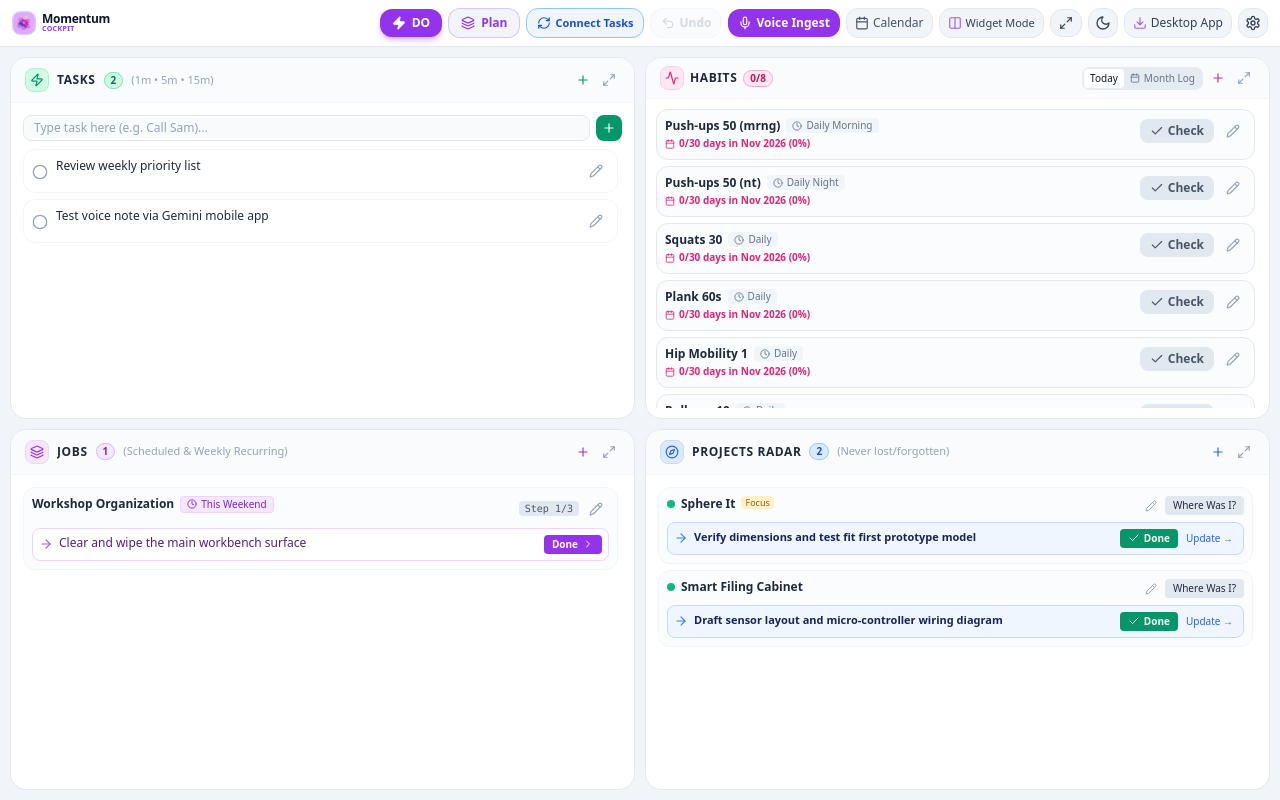
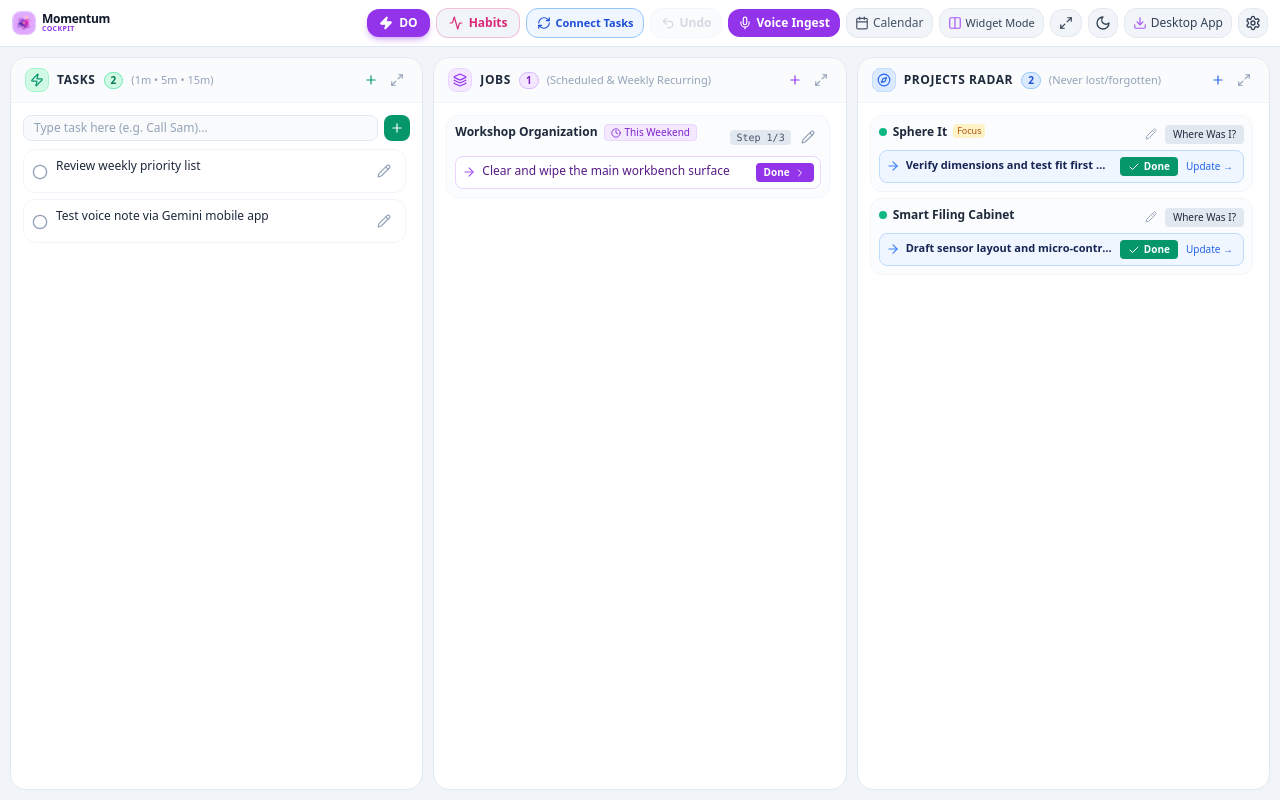
Before and after one commit to ezshap-rgb/Momentum, a React (Vite) app: page / in a window 1280 px wide. Both pictures are taken after a click on the button "Task View". Built offline with nearby package versions, Linux system fonts and the light colour scheme.

Commit message:
feat: 3-column dashboard, habits manager modal on top, plan button left of bench, and persistent non-accumulating habits

```diff
--- a/src/App.tsx
+++ b/src/App.tsx
@@ -2,9 +2,9 @@ import React, { useState } from 'react';
 import { MomentumProvider, useMomentum } from './context/MomentumContext';
 import { Header } from './components/Header';
 import { QuickJobsPanel } from './components/panels/QuickJobsPanel';
-import { HabitsPanel } from './components/panels/HabitsPanel';
 import { BiggerJobsPanel } from './components/panels/BiggerJobsPanel';
 import { ProjectsPanel } from './components/panels/ProjectsPanel';
+import { HabitsModal } from './components/HabitsModal';
 import { CalendarPanel } from './components/CalendarPanel';
 import { SettingsModal } from './components/SettingsModal';
 import { VoiceIngestionModal } from './components/VoiceIngestionModal';
@@ -16,8 +16,9 @@ import { Zap, Activity, Layers, Compass, Mic, Undo2, X } from 'lucide-react';
 function CockpitDashboard({ onOpenDoMode, onOpenPlanMode }: { onOpenDoMode?: () => void; onOpenPlanMode?: () => void }) {
   const [isSettingsOpen, setIsSettingsOpen] = useState(false);
   const [isVoiceOpen, setIsVoiceOpen] = useState(false);
+  const [isHabitsOpen, setIsHabitsOpen] = useState(false);
   const [updateAvailable, setUpdateAvailable] = useState(false);
-  const [mobileTab, setMobileTab] = useState<'quick' | 'habits' | 'bigger' | 'projects'>('quick');
+  const [mobileTab, setMobileTab] = useState<'quick' | 'bigger' | 'projects'>('quick');
   const { panelStates, boardData, layoutMode, undo, lastUndoMessage, dismissUndoMessage } = useMomentum();
 
   const showCalendar = panelStates.calendar !== 'hidden';
@@ -86,6 +87,7 @@ function CockpitDashboard({ onOpenDoMode, onOpenPlanMode }: { onOpenDoMode?: ()
         onOpenVoiceIngest={() => setIsVoiceOpen(true)}
         onOpenDoMode={onOpenDoMode}
         onOpenPlanMode={onOpenPlanMode}
+        onOpenHabits={() => setIsHabitsOpen(true)}
       />
 
       {/* Main Cockpit: Zero window scrolling, strictly locked to viewport */}
@@ -97,25 +99,20 @@ function CockpitDashboard({ onOpenDoMode, onOpenPlanMode }: { onOpenDoMode?: ()
           </div>
         )}
 
-        {/* COCKPIT 2x2 EQUAL GRID */}
+        {/* COCKPIT 3-COLUMN EQUAL GRID (Tasks, Jobs, Projects) */}
         {layoutMode === 'cockpit' ? (
-          <div className="hidden md:grid md:grid-cols-2 md:grid-rows-2 gap-2.5 flex-1 min-h-0 overflow-hidden">
-            {/* Top Left: Quick Jobs */}
+          <div className="hidden md:grid md:grid-cols-3 gap-2.5 flex-1 min-h-0 overflow-hidden">
+            {/* Left: Tasks (Quick Jobs) */}
             <div className="h-full min-h-0 overflow-hidden">
               <QuickJobsPanel />
             </div>
 
-            {/* Top Right: Habits & Daily Rhythms */}
-            <div className="h-full min-h-0 overflow-hidden">
-              <HabitsPanel />
-            </div>
-
-            {/* Bottom Left: Bigger Jobs & Responsibilities */}
+            {/* Middle: Jobs & Responsibilities */}
             <div className="h-full min-h-0 overflow-hidden">
               <BiggerJobsPanel />
             </div>
 
-            {/* Bottom Right: Ongoing Creative Projects */}
+            {/* Right: Ongoing Creative Projects */}
             <div className="h-full min-h-0 overflow-hidden">
               <ProjectsPanel />
             </div>
@@ -125,9 +122,6 @@ function CockpitDashboard({ onOpenDoMode, onOpenPlanMode }: { onOpenDoMode?: ()
           <div className="hidden md:flex flex-col gap-2.5 flex-1 min-h-0 overflow-y-auto pr-1">
             <div className="min-h-[170px] shrink-0">
               <QuickJobsPanel />
-            </div>
-            <div className="min-h-[170px] shrink-0">
-              <HabitsPanel />
             </div>
             <div className="min-h-[170px] shrink-0">
               <BiggerJobsPanel />
@@ -141,7 +135,6 @@ function CockpitDashboard({ onOpenDoMode, onOpenPlanMode }: { onOpenDoMode?: ()
         {/* MOBILE VIEW (Tabbed Switcher with thumb bar) */}
         <div className="md:hidden flex-1 min-h-0 overflow-y-auto pb-16">
           {mobileTab === 'quick' && <QuickJobsPanel />}
-          {mobileTab === 'habits' && <HabitsPanel />}
           {mobileTab === 'bigger' && <BiggerJobsPanel />}
           {mobileTab === 'projects' && <ProjectsPanel />}
         </div>
@@ -166,23 +159,6 @@ function CockpitDashboard({ onOpenDoMode, onOpenPlanMode }: { onOpenDoMode?: ()
             )}
           </div>
           <span className="text-[10px]">Tasks</span>
-        </button>
-
-        <button
-          onClick={() => setMobileTab('habits')}
-          className={`flex flex-col items-center gap-1 transition ${
-            mobileTab === 'habits'
-              ? 'text-pink-600 dark:text-pink-400 font-bold'
-              : 'text-slate-400'
-          }`}
-        >
-          <div className="relative">
-            <Activity className="w-4 h-4" />
-            <span className="absolute -top-1 -right-2 px-1 text-[8px] font-bold rounded-full bg-pink-600 text-white">
-              {completedHabitsToday}
-            </span>
-          </div>
-          <span className="text-[10px]">Habits</span>
         </button>
 
         {/* Center Voice Mic */}
@@ -265,6 +241,13 @@ function CockpitDashboard({ onOpenDoMode, onOpenPlanMode }: { onOpenDoMode?: ()
       {isSettingsOpen && (
         <SettingsModal onClose={() => setIsSettingsOpen(false)} />
       )}
+
+      {isHabitsOpen && (
+        <HabitsModal
+          isOpen={isHabitsOpen}
+          onClose={() => setIsHabitsOpen(false)}
+        />
+      )}
     </div>
   );
 }
--- a/src/components/DoMainScreen.tsx
+++ b/src/components/DoMainScreen.tsx
@@ -58,6 +58,7 @@ import {
   syncHabitsWithBoardData,
 } from '../services/focusHabits';
 import { ScatteredHabitsBackground } from './focus/ScatteredHabitsBackground';
+import { HabitsModal } from './HabitsModal';
 import {
   getExperimentScheduleStatus,
   overrideExperimentMode,
@@ -90,6 +91,7 @@ import {
   Layers,
   ShieldCheck,
   Watch,
+  Activity,
 } from 'lucide-react';
 
 interface Props {
@@ -109,6 +111,7 @@ export function DoMainScreen({ onOpenTaskView, onOpenPlanMode }: Props) {
   const [showParkingLot, setShowParkingLot] = useState(false);
   const [parkingLotText, setParkingLotText] = useState('');
   const [showWhyThisOne, setShowWhyThisOne] = useState(false);
+  const [showHabitsModal, setShowHabitsModal] = useState(false);
 
   // Doorway Config
   const [url, setUrl] = useState('');
@@ -859,16 +862,15 @@ export function DoMainScreen({ onOpenTaskView, onOpenPlanMode }: Props) {
         <div className="flex items-center gap-1.5 sm:gap-2 shrink-0">
           <SyncIndicator />
 
-          {onOpenPlanMode && (
-            <button
-              onClick={onOpenPlanMode}
-              className="flex items-center gap-1.5 px-2.5 sm:px-3 py-1.5 bg-slate-900 hover:bg-slate-800 active:scale-95 border border-purple-500/40 rounded-xl text-xs font-semibold text-purple-300 transition shadow-sm shrink-0"
-              title="Open Plan Mode (Calm Review, Pool & Settings)"
-            >
-              <Layers className="w-3.5 h-3.5 text-purple-400" />
-              <span className="hidden sm:inline">Plan</span>
-            </button>
-          )}
+          {/* Habits Manager Button (Replaces Plan on top) */}
+          <button
+            onClick={() => setShowHabitsModal(true)}
+            className="flex items-center gap-1.5 px-2.5 sm:px-3 py-1.5 bg-slate-900 hover:bg-slate-800 active:scale-95 border border-pink-500/40 rounded-xl text-xs font-semibold text-pink-400 transition shadow-sm shrink-0"
+            title="Open Daily Habits Manager (Edit Quotas & Rhythms)"
+          >
+            <Activity className="w-3.5 h-3.5 text-pink-400" />
+            <span className="hidden sm:inline">Habits</span>
+          </button>
 
           <button
             onClick={onOpenTaskView}
@@ -1456,6 +1458,18 @@ export function DoMainScreen({ onOpenTaskView, onOpenPlanMode }: Props) {
         <span className="hidden xs:inline text-[10px]">Focus Action Layer</span>
 
         <div className="flex items-center gap-1.5 ml-auto">
+          {/* Plan Mode Button (Moved to bottom, directly left of Bench) */}
+          {onOpenPlanMode && (
+            <button
+              onClick={onOpenPlanMode}
+              className="flex items-center gap-1 px-2.5 py-1 rounded-full bg-slate-900 border border-slate-800 hover:border-purple-500/50 text-slate-400 hover:text-purple-300 transition active:scale-95"
+              title="Open Plan Mode (Calm Review, Pool & Settings)"
+            >
+              <Layers className="w-3 h-3 text-purple-400" />
+              <span className="text-[10px] font-medium">Plan</span>
+            </button>
+          )}
+
           {/* Watchmaker Bench Progress */}
           <button
             onClick={() => setShowBenchModal(true)}
@@ -1599,6 +1613,14 @@ export function DoMainScreen({ onOpenTaskView, onOpenPlanMode }: Props) {
         />
       )}
 
+      {/* Daily Habits Manager Modal */}
+      {showHabitsModal && (
+        <HabitsModal
+          isOpen={showHabitsModal}
+          onClose={() => setShowHabitsModal(false)}
+        />
+      )}
+
       {/* Confirmation Modal for Locked Week Override in Settings */}
       {showOverrideConfirm && (
         <div className="fixed inset-0 z-60 flex items-center justify-center p-4 bg-black/85 backdrop-blur-md">
--- /dev/null
+++ b/src/components/HabitsModal.tsx
@@ -0,0 +1,43 @@
+import React from 'react';
+import { X, Activity } from 'lucide-react';
+import { HabitsPanel } from './panels/HabitsPanel';
+
+interface Props {
+  isOpen: boolean;
+  onClose: () => void;
+}
+
+export function HabitsModal({ isOpen, onClose }: Props) {
+  if (!isOpen) return null;
+
+  return (
+    <div className="fixed inset-0 z-50 flex items-center justify-center p-3 sm:p-4 bg-slate-950/80 backdrop-blur-sm animate-fadeIn">
+      <div className="relative w-full max-w-2xl bg-white dark:bg-slate-900 border border-slate-200 dark:border-slate-800 rounded-3xl shadow-2xl overflow-hidden flex flex-col max-h-[90vh]">
+        {/* Modal Header */}
+        <div className="flex items-center justify-between px-5 py-4 border-b border-slate-200 dark:border-slate-800 bg-slate-50 dark:bg-slate-900/50 shrink-0">
+          <div className="flex items-center gap-2">
+            <div className="p-2 rounded-xl bg-pink-500/10 text-pink-600 dark:text-pink-400">
+              <Activity className="w-5 h-5" />
+            </div>
+            <div>
+              <h2 className="text-base font-bold text-slate-800 dark:text-slate-100">Daily Habits Manager</h2>
+              <p className="text-xs text-slate-400">Store and edit your persistent daily habits & quotas</p>
+            </div>
+          </div>
+          <button
+            onClick={onClose}
+            className="p-2 text-slate-400 hover:text-slate-600 dark:hover:text-slate-200 hover:bg-slate-100 dark:hover:bg-slate-800 rounded-xl transition cursor-pointer"
+            title="Close"
+          >
+            <X className="w-5 h-5" />
+          </button>
+        </div>
+
+        {/* Modal Content */}
+        <div className="flex-1 min-h-0 overflow-y-auto p-4">
+          <HabitsPanel />
+        </div>
+      </div>
+    </div>
+  );
+}
--- a/src/components/Header.tsx
+++ b/src/components/Header.tsx
@@ -16,6 +16,7 @@ import {
   Undo2,
   Zap,
   Layers,
+  Activity,
 } from 'lucide-react';
 
 interface HeaderProps {
@@ -23,6 +24,7 @@ interface HeaderProps {
   onOpenVoiceIngest: () => void;
   onOpenDoMode?: () => void;
   onOpenPlanMode?: () => void;
+  onOpenHabits?: () => void;
 }
 
 export const Header: React.FC<HeaderProps> = ({
@@ -30,6 +32,7 @@ export const Header: React.FC<HeaderProps> = ({
   onOpenVoiceIngest,
   onOpenDoMode,
   onOpenPlanMode,
+  onOpenHabits,
 }) => {
   const {
     settings,
@@ -135,15 +138,15 @@ export const Header: React.FC<HeaderProps> = ({
             <span>DO</span>
           </button>
 
-          {/* Plan Mode Button */}
-          {onOpenPlanMode && (
+          {/* Habits Manager Button (Replaces Plan on top) */}
+          {onOpenHabits && (
             <button
-              onClick={onOpenPlanMode}
-              className="flex items-center gap-1.5 px-3 py-1.5 rounded-xl text-xs font-bold bg-slate-100 hover:bg-slate-200 dark:bg-slate-800 dark:hover:bg-slate-700 text-purple-600 dark:text-purple-300 border border-purple-500/30 transition shrink-0 active:scale-95"
-              title="Open Plan Mode (Calm Review, Pool & Settings)"
+              onClick={onOpenHabits}
+              className="flex items-center gap-1.5 px-3 py-1.5 rounded-xl text-xs font-bold bg-slate-100 hover:bg-slate-200 dark:bg-slate-800 dark:hover:bg-slate-700 text-pink-600 dark:text-pink-400 border border-pink-500/30 transition shrink-0 active:scale-95"
+              title="Open Daily Habits Manager (Edit Quotas & Rhythms)"
             >
-              <Layers className="w-3.5 h-3.5" />
-              <span className="hidden sm:inline">Plan</span>
+              <Activity className="w-3.5 h-3.5" />
+              <span className="hidden sm:inline">Habits</span>
             </button>
           )}
 
--- a/src/services/googleTasksService.ts
+++ b/src/services/googleTasksService.ts
@@ -398,10 +398,19 @@ export function parseStepsFromNotes(notes?: string | null): string[] {
   return steps;
 }
 
+export function normalizeHabitName(name: string): string {
+  return (name || '')
+    .toLowerCase()
+    .replace(/^habit:\s*/i, '')
+    .replace(/\s+/g, ' ')
+    .trim();
+}
+
 /**
  * Intelligent parser & two-way synchronizer that:
  * 1. Prunes tasks that were deleted or completed in Google Tasks.
- * 2. Ingests new tasks and updates existing tasks across Momentum's 4 ADHD buckets.
+ * 2. Ingests new tasks and updates existing tasks across Momentum's ADHD buckets.
+ * 3. Daily habits are persistent definitions and are NEVER pruned or multiplied.
  */
 export function syncTasksIntoBoard(
   boardData: MomentumBoardData,
@@ -552,31 +561,9 @@ export function syncTasksIntoBoard(
     return true;
   });
 
-  const habits = boardData.habits.filter((h) => {
-    if (isProtectedFromPruning(undefined, h.googleTaskId)) {
-      return true;
-    }
-
-    if (h.googleTaskId && deletedTaskIds.has(h.googleTaskId)) {
-      removedTasks++;
-      return false;
-    }
-
-    if (h.googleTaskId && !activeGoogleTasks.has(h.googleTaskId)) {
-      removedTasks++;
-      return false;
-    }
-
-    if (h.id.startsWith('gt-hab-')) {
-      const gId = h.googleTaskId;
-      if (!gId || !activeGoogleTasks.has(gId)) {
-        removedTasks++;
-        return false;
-      }
-    }
-
-    return true;
-  });
+  // Habits are persistent templates for daily tracking.
+  // They are never pruned when their Google Tasks are completed.
+  const habits = [...boardData.habits];
 
   // Helper set of existing task titles and googleTaskIds to avoid duplicates
   const existingJobKeys = new Set(quickJobs.map((j) => j.googleTaskId || j.title.toLowerCase().trim()));
@@ -762,8 +749,13 @@ export function syncTasksIntoBoard(
           });
         }
 
-        const key = taskId || habitName.toLowerCase();
-        if (!existingHabitKeys.has(key)) {
+        const normHabitName = normalizeHabitName(habitName);
+        const existing = habits.find((h) => {
+          if (taskId && h.googleTaskId === taskId) return true;
+          return normalizeHabitName(h.name) === normHabitName;
+        });
+
+        if (!existing) {
           habits.push({
             id: `gt-hab-${taskId || Date.now()}-${Math.random().toString(36).substring(2, 6)}`,
             name: habitName,
@@ -774,13 +766,13 @@ export function syncTasksIntoBoard(
             googleTaskId: taskId,
             googleTaskListId: listId,
           });
-          existingHabitKeys.add(key);
           addedHabits++;
         } else {
-          const existing = habits.find((h) => h.googleTaskId === taskId || h.name.toLowerCase().trim() === habitName.toLowerCase());
-          if (existing) {
-            existing.googleTaskId = taskId;
-            existing.googleTaskListId = listId;
+          existing.googleTaskId = taskId;
+          existing.googleTaskListId = listId;
+          if (task.status === 'completed') {
+            const todayStr = new Date().toISOString().split('T')[0];
+            existing.log[todayStr] = true;
           }
         }
         continue;
--- a/src/services/storageService.ts
+++ b/src/services/storageService.ts
@@ -293,6 +293,21 @@ export function loadLocalBoardData(): MomentumBoardData {
         }
       }
 
+      // Deduplicate habits by normalized name so accumulated duplicates are cleaned up
+      const seenHabits = new Map<string, any>();
+      for (const h of rawHabits) {
+        const norm = (h.name || '').toLowerCase().replace(/^habit:\s*/i, '').replace(/\s+/g, ' ').trim();
+        if (!seenHabits.has(norm)) {
+          seenHabits.set(norm, h);
+        } else {
+          const existing = seenHabits.get(norm);
+          if (h.log) {
+            existing.log = { ...existing.log, ...h.log };
+          }
+        }
+      }
+      const deduplicatedHabits = Array.from(seenHabits.values());
+
       return {
         ...DEFAULT_INITIAL_DATA,
         ...parsed,
@@ -305,7 +320,7 @@ export function loadLocalBoardData(): MomentumBoardData {
         projects: Array.isArray(parsed.projects)
           ? parsed.projects
           : DEFAULT_INITIAL_DATA.projects,
-        habits: rawHabits,
+        habits: deduplicatedHabits,
         calendar_events: Array.isArray(parsed.calendar_events)
           ? parsed.calendar_events
           : DEFAULT_INITIAL_DATA.calendar_events,
```
Also changed, not shown: 2 other files (tests, documents, lock files or other folders).
